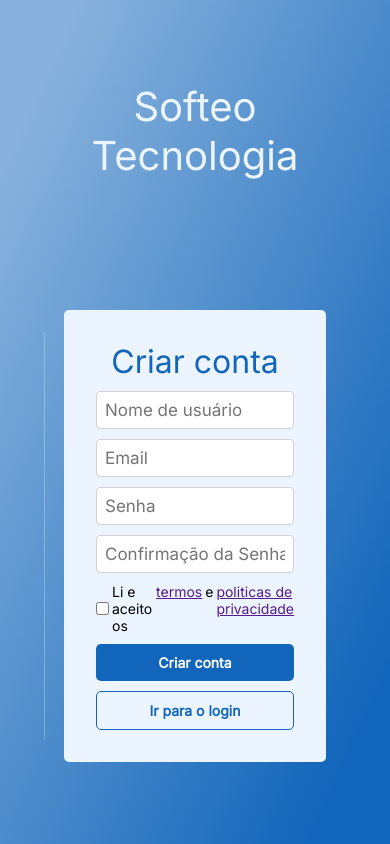
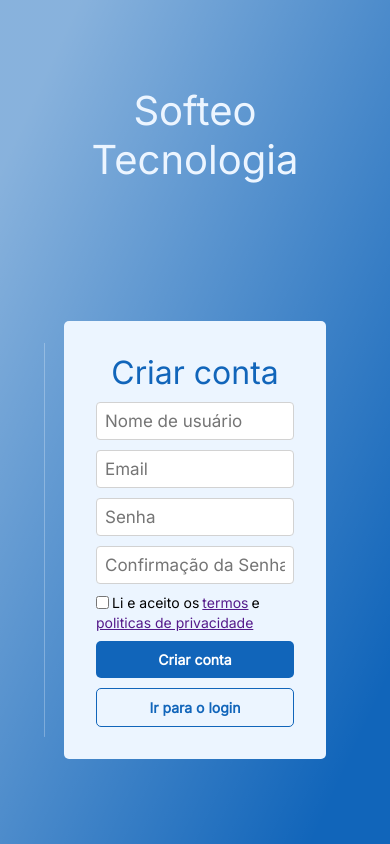
Before and after one commit to brenodanyel/agenda-online-frontend, a React (Vite) app: page /register in a window 390 px wide. Built offline with nearby package versions, Linux system fonts and the light colour scheme.

Commit message:
fix checkbox display on small screens

```diff
--- a/src/components/checkbox/checkbox.module.scss
+++ b/src/components/checkbox/checkbox.module.scss
@@ -2,6 +2,8 @@
 
 .checkbox_label {
   display: flex;
+  flex-wrap: wrap;
+  align-items: center;
   gap: 3px;
   font-size: 14px;
 }
```
